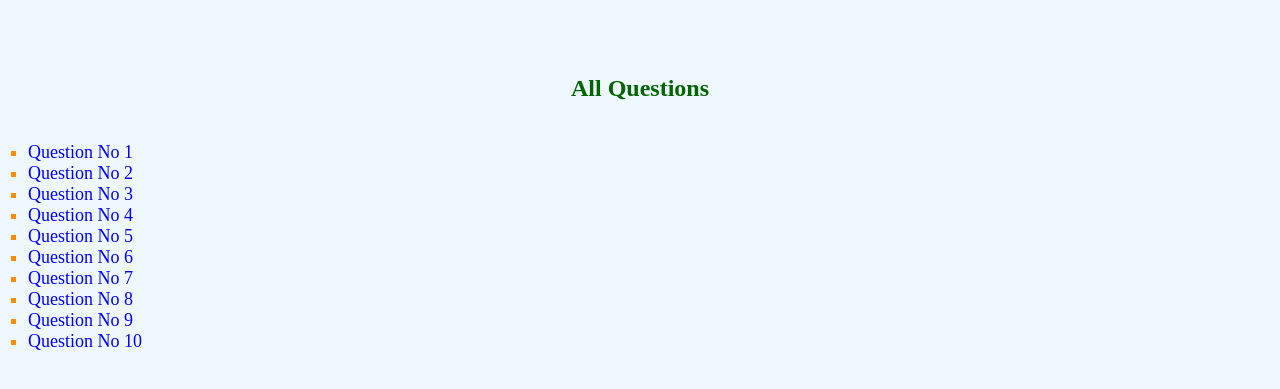
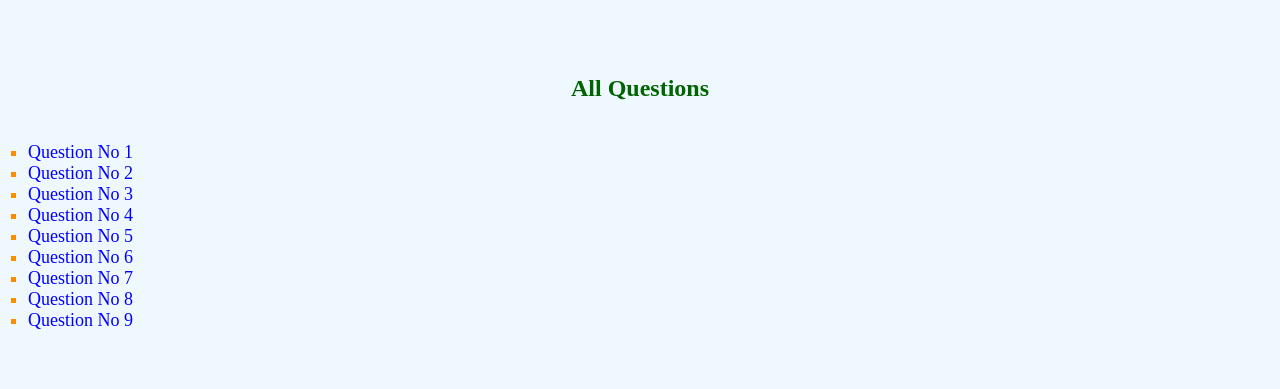
Before and after one commit to NinkorB/XML_College_Assignment, a plain HTML site: page index.html in a window 1280 px wide. Shown: the part 61-450 px from the top of the page. Drawn offline with Linux system fonts and the light colour scheme.

Commit message:
Update index.html

```diff
--- a/index.html
+++ b/index.html
@@ -20,7 +20,6 @@
         <li><a href="quest7.html" style="color: blue; text-decoration: none;">Question No 7</a></li>
         <li><a href="quest8.html" style="color: blue; text-decoration: none;">Question No 8</a></li>
         <li><a href="quest9.html" style="color: blue; text-decoration: none;">Question No 9</a></li>
-        <li><a href="quest10.html" style="color: blue; text-decoration: none;">Question No 10</a></li>
     </ul>
 
 </body>
```
